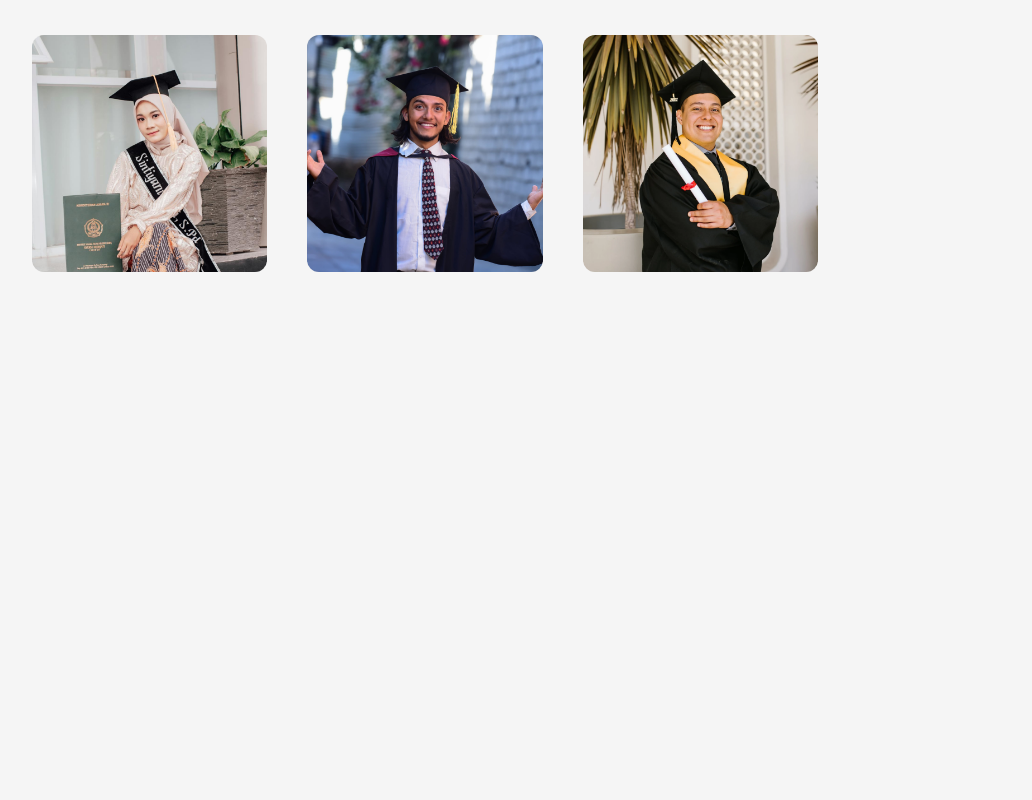
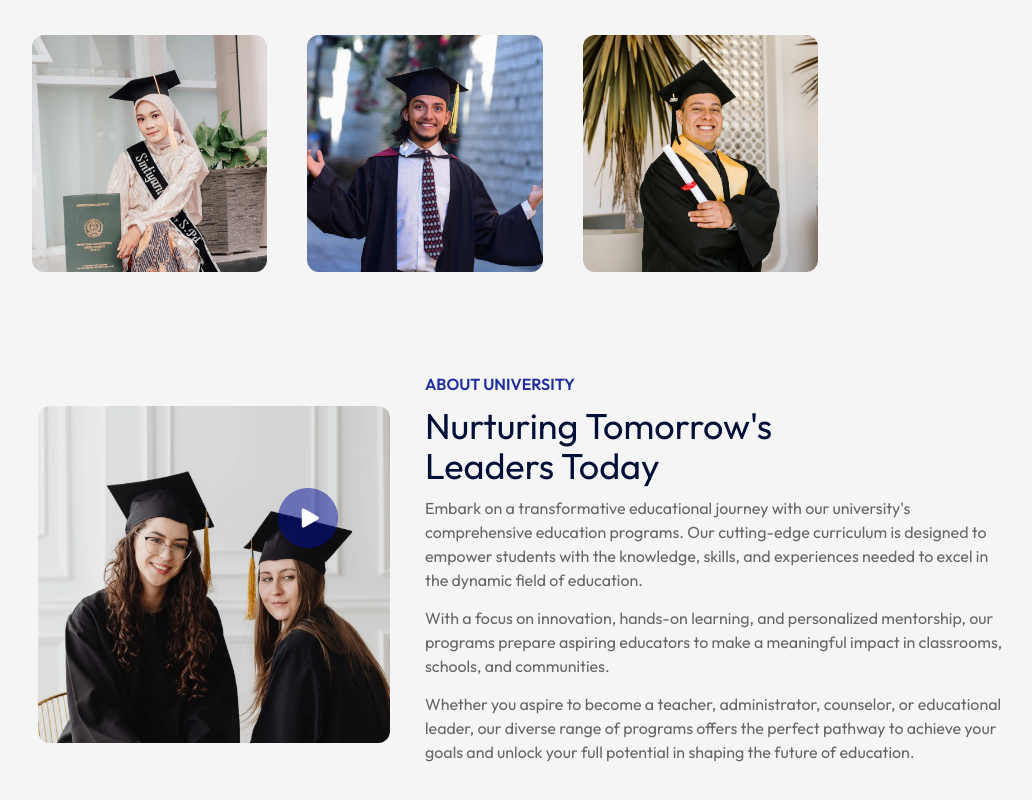
Before and after one commit to salilpal/edusity-react, a React (Vite) app in the folder client/: page / in a window 1280 px wide. Shown: the part 1009-1809 px from the top of the page, without its empty margins (215-1247 px from the left). Before the commit the page ends 1361 px from the top, so only its background shows below. Built offline with nearby package versions, Linux system fonts and the light colour scheme.

Commit message:
added about section

```diff
--- a/client/src/App.jsx
+++ b/client/src/App.jsx
@@ -3,6 +3,7 @@ import Navbar from "./Components/Navbar/Navbar";
 import Hero from "./Components/Hero/Hero";
 import Title from "./Components/Title/Title";
 import Programs from "./Components/Programs/Programs";
+import About from "./Components/About/About";
 
 const App = () => {
   return (
@@ -11,6 +12,7 @@ const App = () => {
       <Hero />
       <Title subTitle="Our PROGRAM" title="What We Offer" />
       <Programs />
+      <About />
     </div>
   );
 };
--- /dev/null
+++ b/client/src/Components/About/About.jsx
@@ -0,0 +1,48 @@
+import React from "react";
+import about_img from "../../assets/about.png";
+import play_icon from "../../assets/play-icon.png";
+
+const About = () => {
+  return (
+    <>
+      <div class="my-25 mx-auto flex items-center justify-between w-11/12 relative">
+        <div class="basis-[30%]">
+          <img src={about_img} alt="" class="w-full rounded-xl ml-50" />
+          <img
+            src={play_icon}
+            alt=""
+            class="w-15 absolute bottom-[230px] left-[440px] cursor-pointer"
+          />
+          {/* class="w-15 absolute top-1/2 left-1/2 transform -translate-x-1/2 -translate-y-1/2" */}
+        </div>
+        <div class="basis-[50%]">
+          <h3 class="font-semibold text-base text-[#212EA0]">
+            ABOUT UNIVERSITY
+          </h3>
+          <h2 class="text-4xl text-[#000F38] my-2.5 0 max-w-sm">
+            Nurturing Tomorrow's Leaders Today
+          </h2>
+          <p class="text-[#676767] mb-3.5">
+            Embark on a transformative educational journey with our university's
+            comprehensive education programs. Our cutting-edge curriculum is
+            designed to empower students with the knowledge, skills, and
+            experiences needed to excel in the dynamic field of education.
+          </p>
+          <p class="text-[#676767] mb-3.5">
+            With a focus on innovation, hands-on learning, and personalized
+            mentorship, our programs prepare aspiring educators to make a
+            meaningful impact in classrooms, schools, and communities.
+          </p>
+          <p class="text-[#676767] mb-3.5">
+            Whether you aspire to become a teacher, administrator, counselor, or
+            educational leader, our diverse range of programs offers the perfect
+            pathway to achieve your goals and unlock your full potential in
+            shaping the future of education.
+          </p>
+        </div>
+      </div>
+    </>
+  );
+};
+
+export default About;
```
